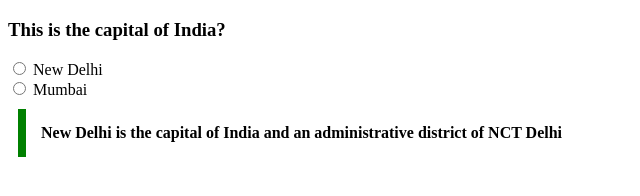
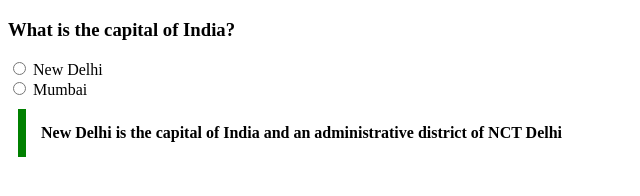
Before and after one commit to acciojob/trivia-deepanshu1199, a website: page main.html in a window 1280 px wide. Shown: the full height of the page, 0-640 px from the left. Drawn offline with Linux system fonts and the light colour scheme.

Commit message:
modified

```diff
--- a/main.html
+++ b/main.html
@@ -8,7 +8,7 @@
 
 <body>
 	<div>
-		<h3>This is the capital of India?	</h3>
+		<h3>What is the capital of India?	</h3>
 		<div>
 			<input type="radio" name="state" value="new delhi">
 			<label for="New Delhi">New Delhi</label>
@@ -16,7 +16,7 @@
 			<input type="radio" name="state" value="mumbai">
 			<label for="Mumbai">Mumbai</label>
 		</div>
-		<blockquote class="text">New Delhi is the capital of India and an administrative district of	NCT Delhi</blockquote>
+		<blockquote class="text">New Delhi is the capital of India and an administrative district of NCT Delhi</blockquote>
 	</div>
     <script type="text/javascript" src="./script.js">
 
--- a/styles.css
+++ b/styles.css
@@ -1,8 +1,8 @@
 
 /* Your CSS Code here. */
 .text{
-    max-width: 600px;
-     margin: 10px;
+      max-width: 600px;
+      margin: 10px;
       padding: 15px;
       border-left: 8px solid green;
       background-color: #f8fffe"";
```
